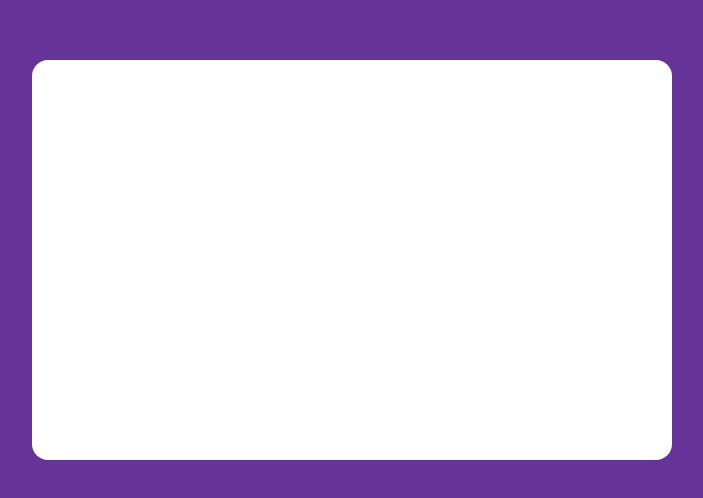
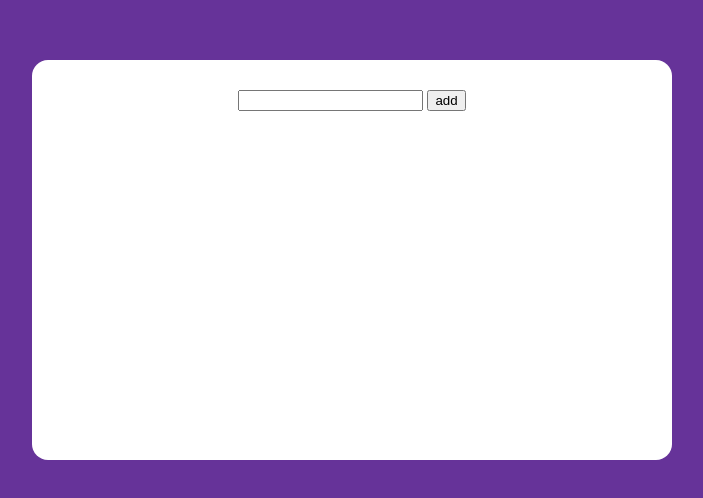
Before and after one commit to Esbree/todo-list-2.0, a website built with webpack: page src/template.html in a window 1280 px wide. Shown: the part 140-638 px from the top of the page, without its empty margins (288-991 px from the left). Built offline with nearby package versions, Linux system fonts and the light colour scheme.

Commit message:
created input section

```diff
--- a/src/styles.css
+++ b/src/styles.css
@@ -17,3 +17,11 @@ body {
   max-width: 800px;
   border-radius: 16px;
 }
+
+.input-section {
+  height: 20%;
+  display: flex;
+  gap: 4px;
+  align-items: center;
+  justify-content: center;
+}
--- a/src/template.html
+++ b/src/template.html
@@ -6,6 +6,11 @@
     <title>todo-list</title>
   </head>
   <body>
-    <div class="content"></div>
+    <div class="content">
+      <div class="input-section">
+        <input type="text" />
+        <button>add</button>
+      </div>
+    </div>
   </body>
 </html>
```
